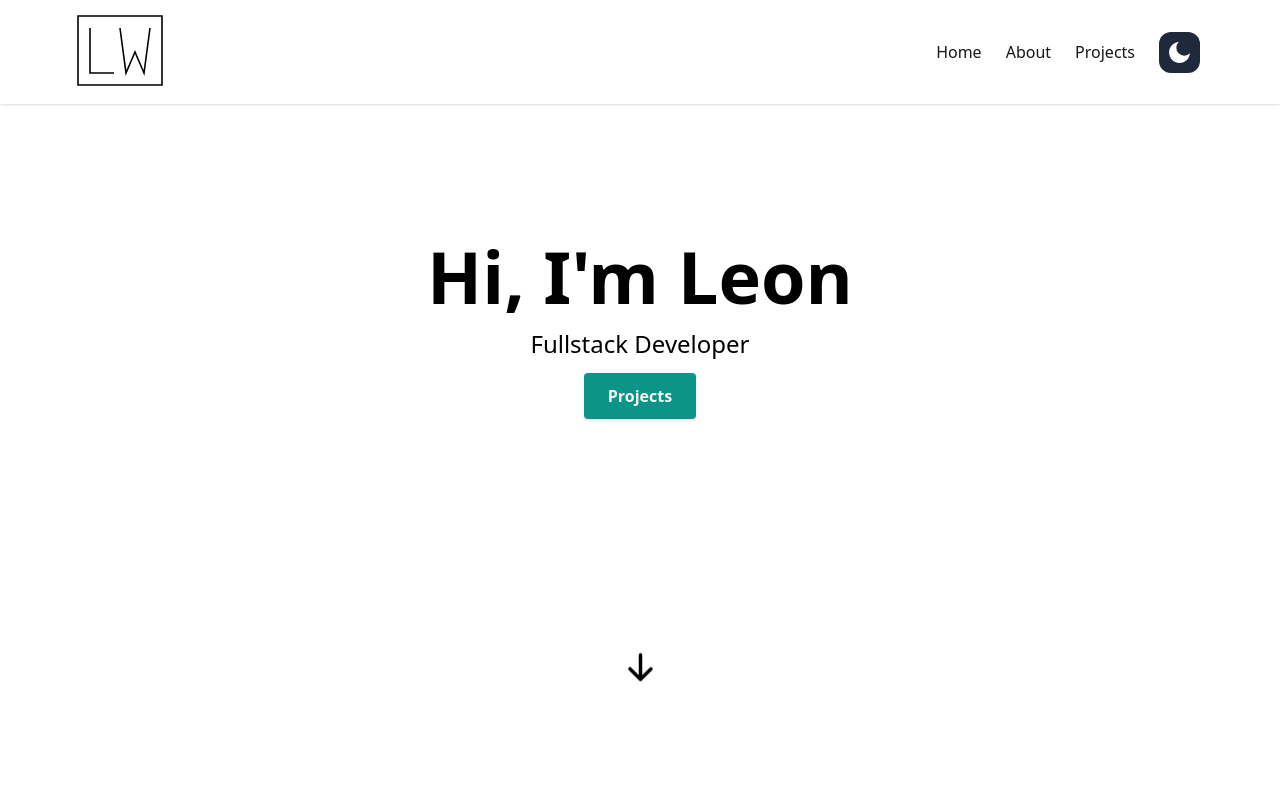
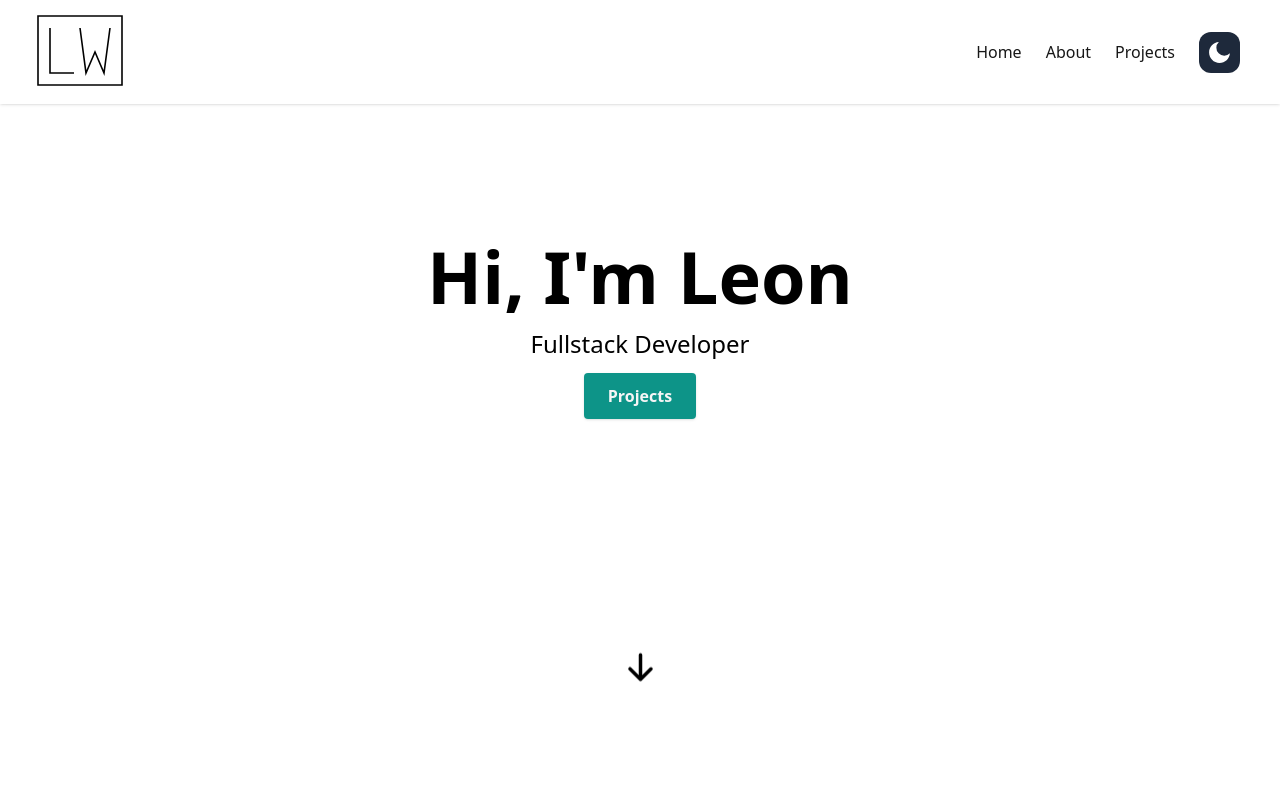
Before and after one commit to Lifguson/portfolio-nextjs, a Next.js app: page / in a window 1280 px wide. Shown: the top 800 px of the page. Built offline with nearby package versions, Linux system fonts and the light colour scheme.

Commit message:
fixed logo and nav styling for small screens;

```diff
--- a/app/components/Navbar.js
+++ b/app/components/Navbar.js
@@ -52,7 +52,7 @@ const Navbar = () => {
   ];
 
   return (
-    <header className="w-full mx-auto py-3 px-4 sm:px-20 fixed top-0 z-50 shadow bg-white dark:bg-stone-900 dark:border-b dark:border-stone-600">
+    <header className="w-full mx-auto py-3 px-4 sm:px-10 fixed top-0 z-50 shadow bg-white dark:bg-stone-900 dark:border-b dark:border-stone-600">
       <div className="justify-between md:items-center md:flex">
         <div className="">
           {/* <div className="flex items-center justify-between py-3 md:py-5 md:block"> */}
@@ -63,7 +63,7 @@ const Navbar = () => {
               initial="hidden"
               animate="visible"
               viewBox="-50 -20 100 100"
-              className="h-20 left-20 overflow-visible dark:stroke-white stroke-2 hover:opacity-70 hover:cursor-pointer stroke-black"
+              className="md:h-20 md:left-20 overflow-visible dark:stroke-white stroke-2 hover:opacity-70 hover:cursor-pointer stroke-black sm:h-12 sm:left-0"
             >
               <motion.path
                 fill="none"
```
